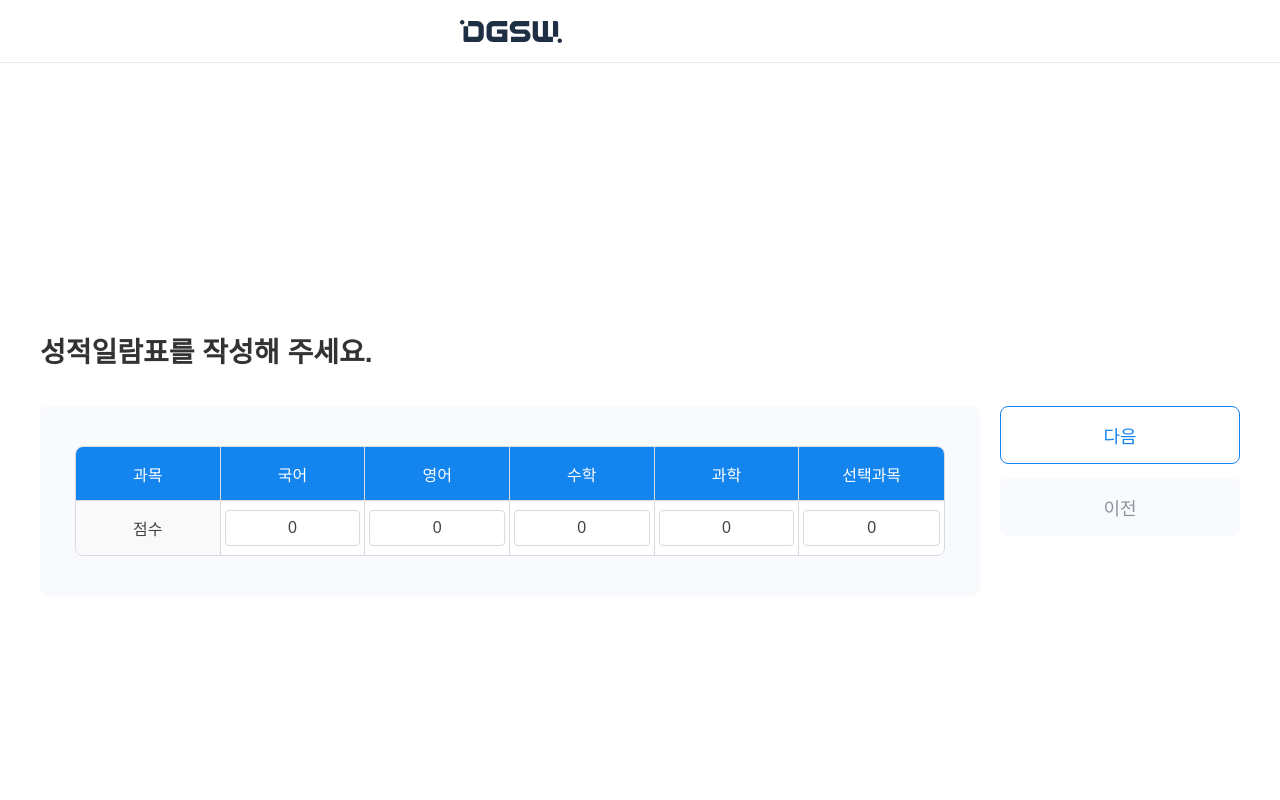
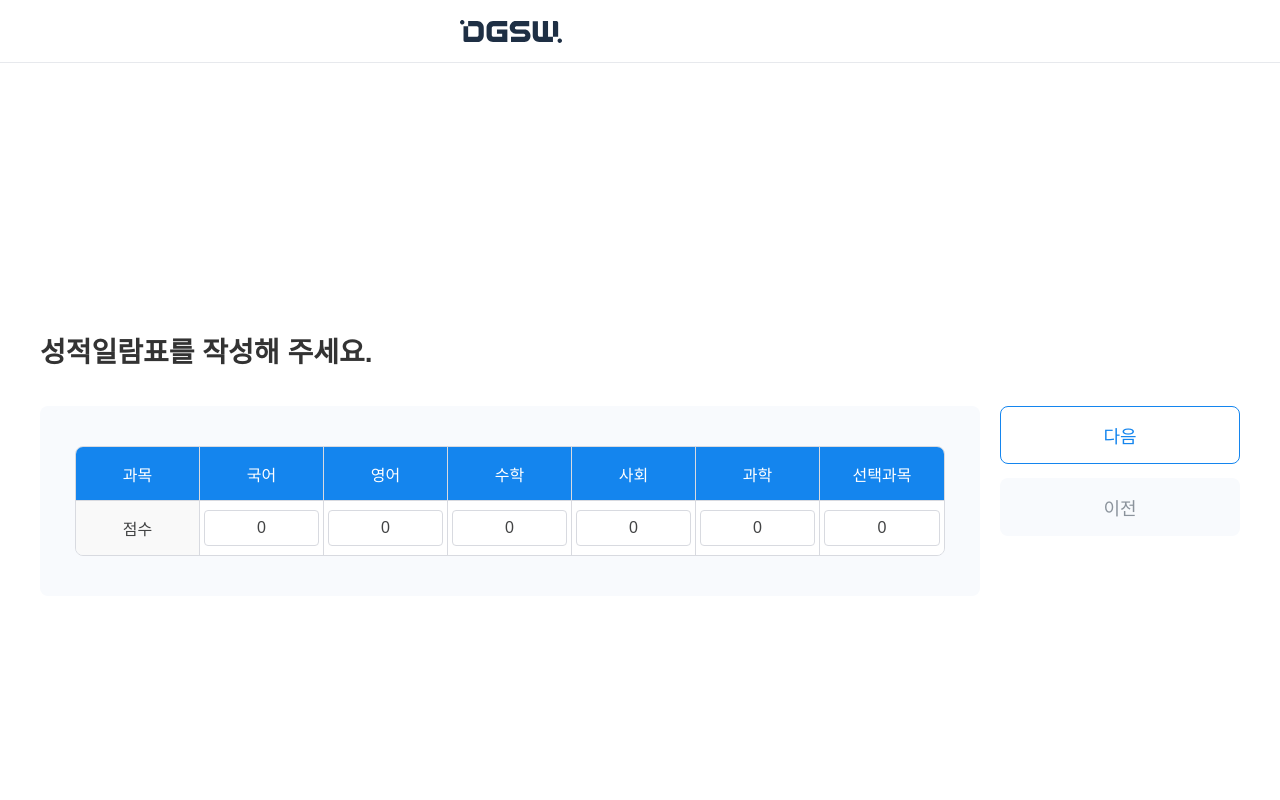
Before and after one commit to EntryCNS/DIA, a React (Vite) app: page /gedScore in a window 1280 px wide. Shown: the top 800 px of the page. Built offline with nearby package versions, Linux system fonts and the light colour scheme.

Commit message:
chore: add society subject

```diff
--- a/src/pages/gedScore/index.tsx
+++ b/src/pages/gedScore/index.tsx
@@ -11,6 +11,7 @@ const ScorePage = () => {
    korean: "0",
    english: "0",
    math: "0",
+   society: "0",
    science: "0",
    elective: "0",
  });
@@ -43,6 +44,7 @@ const ScorePage = () => {
                      <th>국어</th>
                      <th>영어</th>
                      <th>수학</th>
+                     <th>사회</th>
                      <th>과학</th>
                      <th>선택과목</th>
                    </tr>
@@ -68,6 +70,13 @@ const ScorePage = () => {
                        <S.ScoreInput
                          type="number"
                          value={scores.math}
+                         onChange={(e) => handleChange("math", e.target.value)}
+                       />
+                     </td>
+                     <td>
+                       <S.ScoreInput
+                         type="number"
+                         value={scores.society}
                          onChange={(e) => handleChange("math", e.target.value)}
                        />
                      </td>
```
